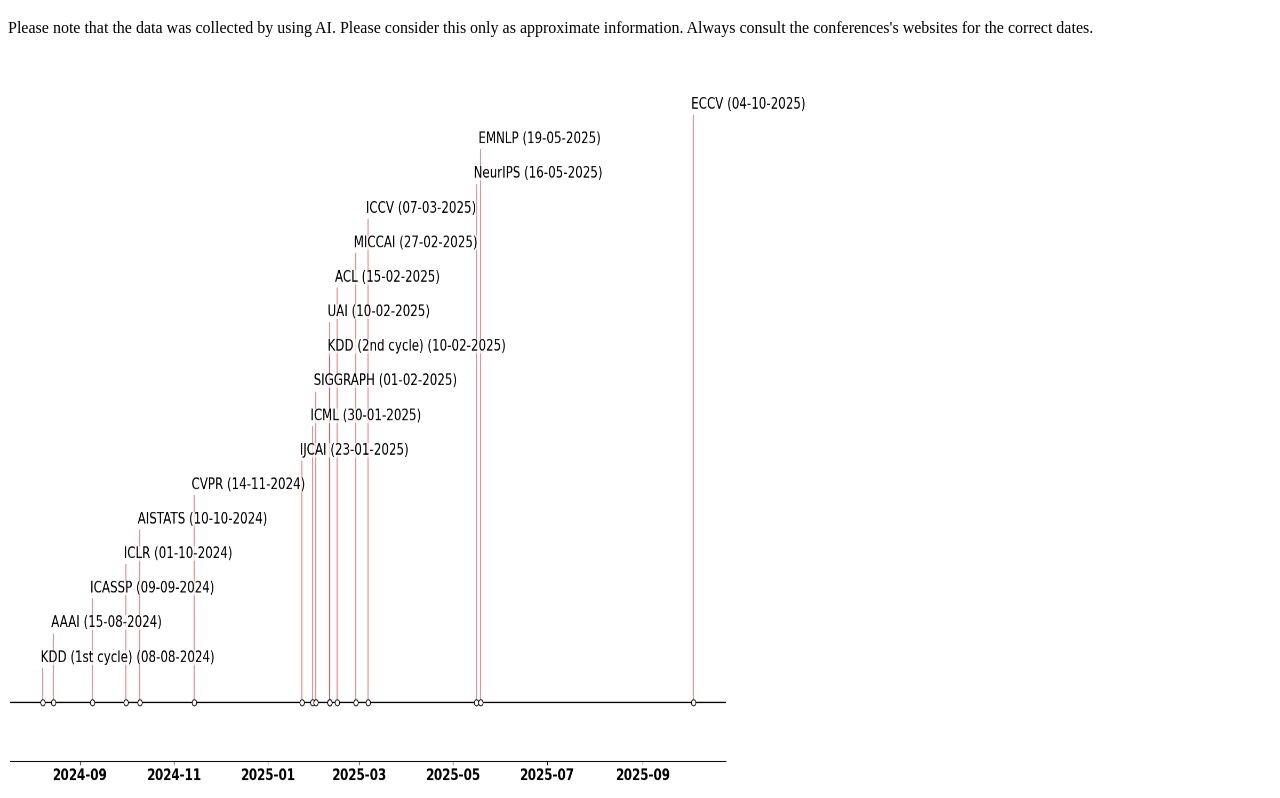
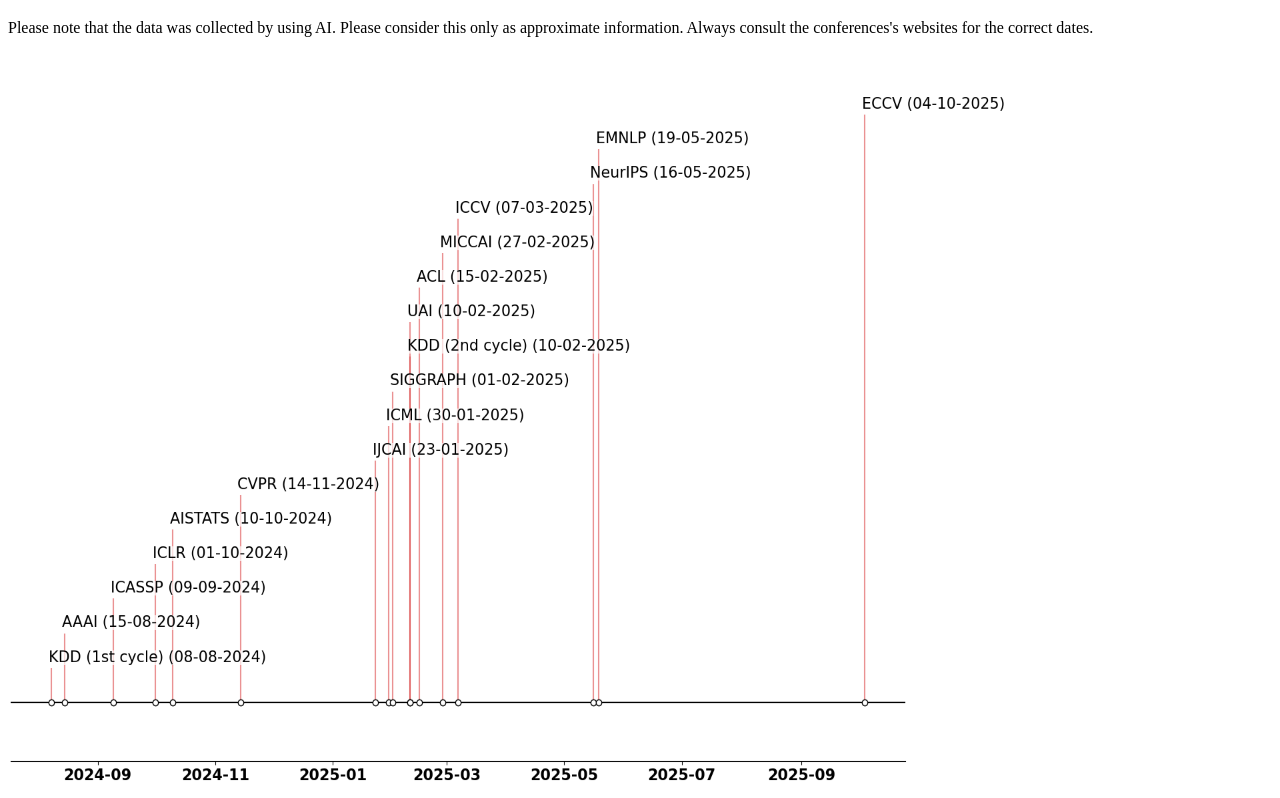
Before and after one commit to dangmanhtruong1995/AIConferencesDeadlines, a plain HTML site: page index.html in a window 1280 px wide. Shown: the part 61-859 px from the top of the page. Drawn offline with Linux system fonts and the light colour scheme.

Commit message:
Resize image properly

```diff
--- a/index.html
+++ b/index.html
@@ -5,7 +5,7 @@
 <h1>Paper submission deadlines for AI conferences</h1>
 
 <p>Please note that the data was collected by using AI. Please consider this only as approximate information. Always consult the conferences's websites for the correct dates.</p>
-<img src="AI_conference_deadlines_2025.png" alt="AI conference deadlines" width=800 height=733.33/>
+<img src="AI_conference_deadlines_2025.png" alt="AI conference deadlines" width=1000 height=733.33/>
 
 </body>
 </html>
```
